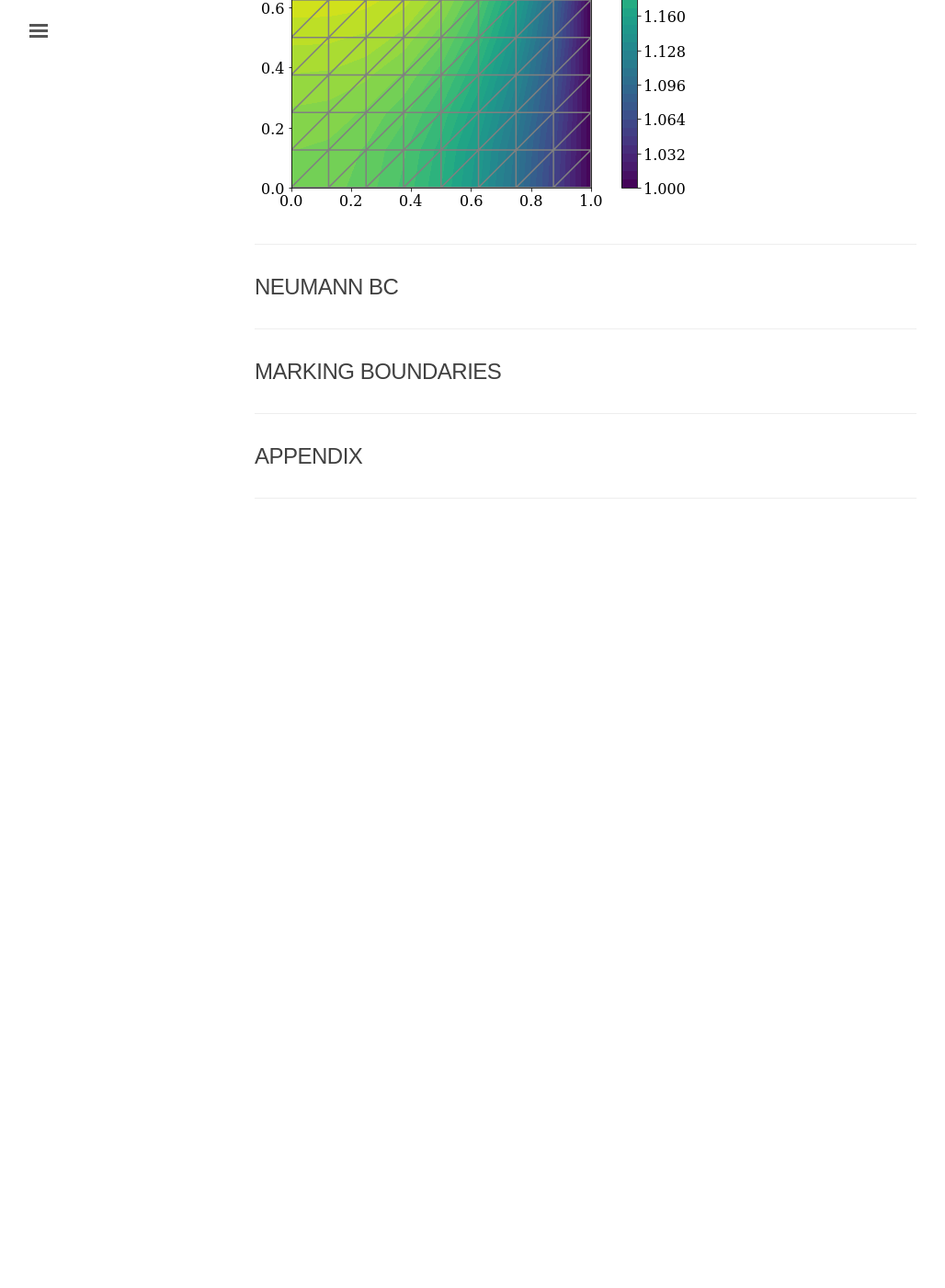
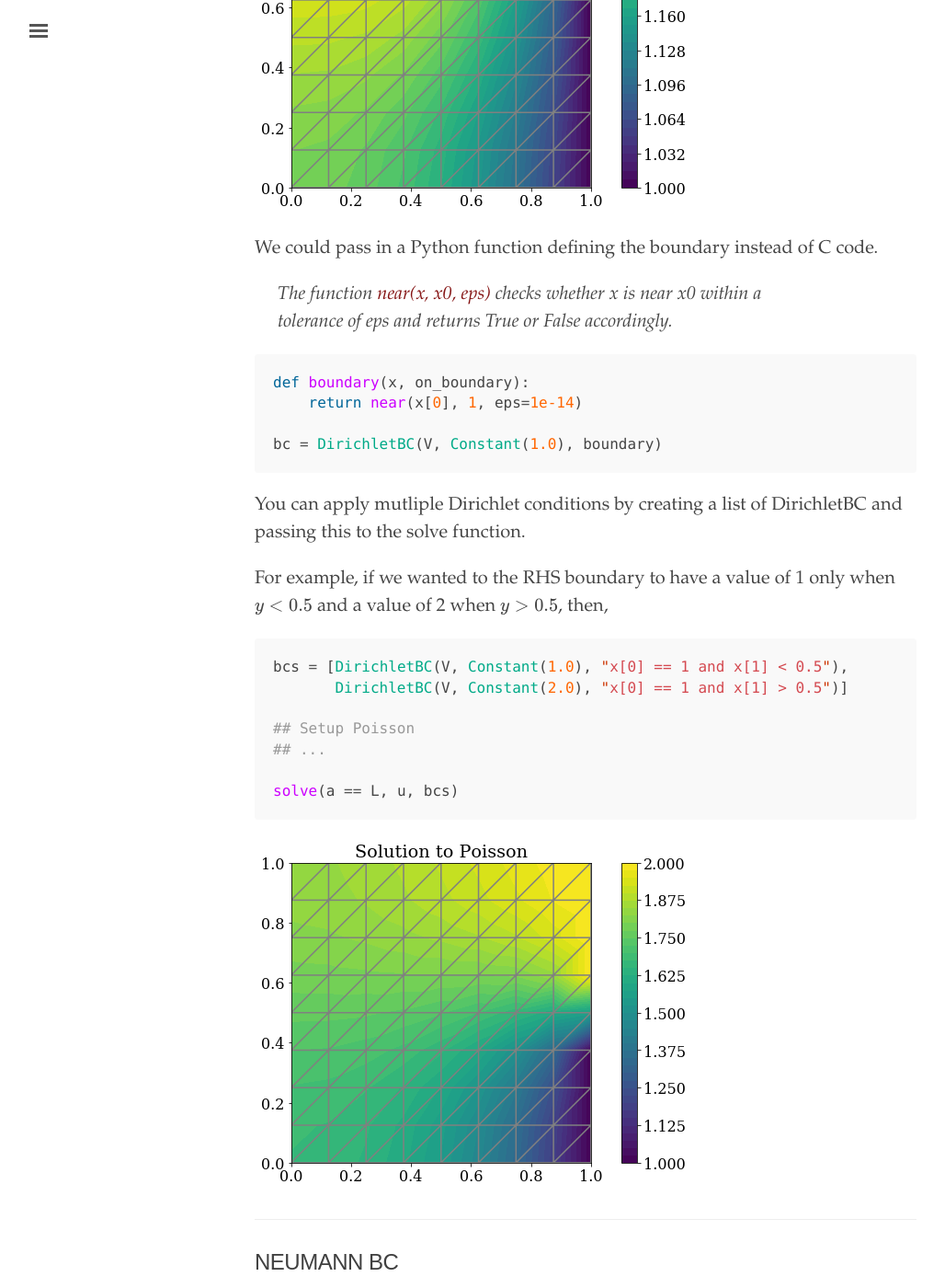
Before and after one commit to vanessanehruji/fenics_workshop, a Jekyll site: the page built from _texts/boundary.md, in a window 1280 px wide and 1400 px high, scrolled down 2748 px. Shown: the whole window at 92% size, without its empty margins (3-1031 px from the left). Built offline with Jekyll 4.4.1, drawn with Linux system fonts in a browser that asks for light colours; formulas are drawn with MathJax 3; before the commit the page ends 3391 px from its top, so only the background shows below that.

Commit message:
Updated Dirichlet section with mutliple BC

````diff
--- a/_texts/boundary.md
+++ b/_texts/boundary.md
@@ -97,6 +97,32 @@ bc = DirichletBC(V, Constant(1.0), "x[0]==1")
 
 ![dirichlet_RHS](../../assets/img/boundary/d_RHS.png)
 
+We could pass in a Python function defining the boundary instead of C code.
+> The function <a href="https://fenicsproject.org/docs/dolfin/1.6.0/python/programmers-reference/cpp/function/near.html">near(x, x0, eps)</a> checks whether x is near x0 within a tolerance of eps and returns True or False accordingly.
+
+```python
+def boundary(x, on_boundary):
+    return near(x[0], 1, eps=1e-14)
+
+bc = DirichletBC(V, Constant(1.0), boundary)
+```
+
+You can apply mutliple Dirichlet conditions by creating a list of DirichletBC and passing this to the solve function.
+
+For example, if we wanted to the RHS boundary to have a value of 1 only when $$y < 0.5$$ and a value of 2 when $$y > 0.5$$, then,
+
+```python
+bcs = [DirichletBC(V, Constant(1.0), "x[0] == 1 and x[1] < 0.5"),
+       DirichletBC(V, Constant(2.0), "x[0] == 1 and x[1] > 0.5")]
+
+## Setup Poisson
+## ...
+
+solve(a == L, u, bcs)
+```
+
+![dirichlet_mutliple](../../assets/img/boundary/d_multiple.png)
+
 ---
 
 ## NEUMANN BC
````
Also changed, not shown: assets/img/boundary/d_multiple.png (added).
